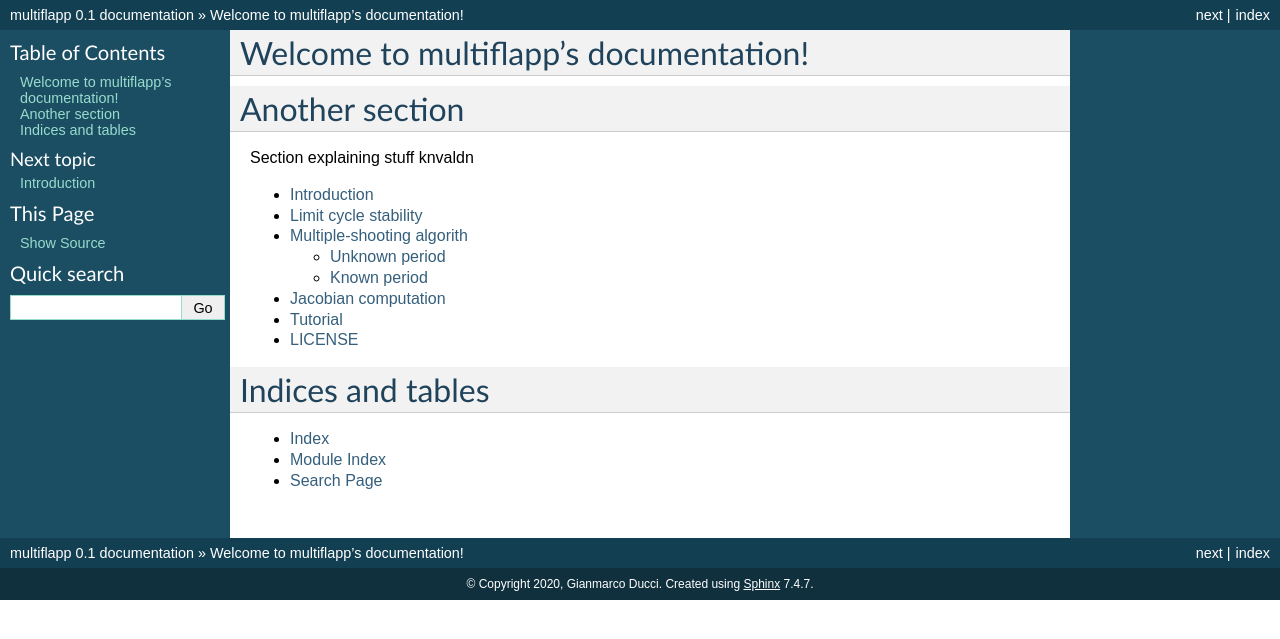
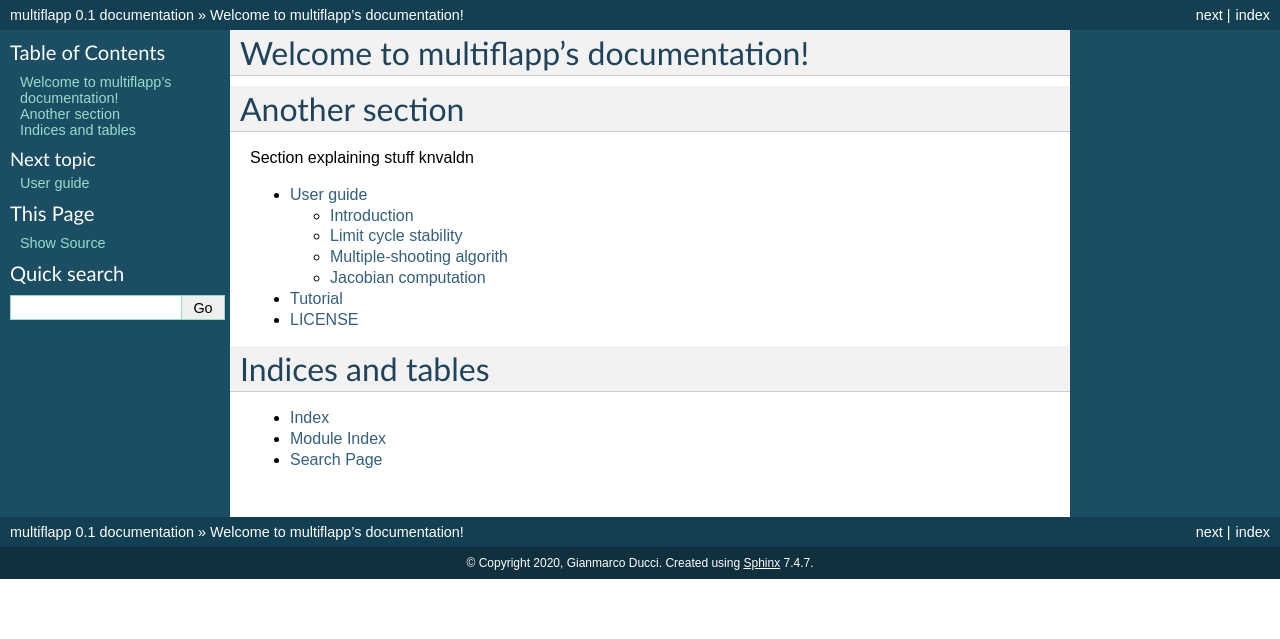
Before and after one commit to vortexlab-uclouvain/multiflap, a Sphinx documentation site: the page built from docs/index.rst, in a window 1280 px wide. Shown: the top 639 px of the page. Built offline with Sphinx 7.4.7, drawn with Linux system fonts in a browser that asks for light colours.

```diff
--- a/docs/index.rst
+++ b/docs/index.rst
@@ -9,7 +9,7 @@ Section explaining stuff knvaldn
 .. toctree::
    :maxdepth: 2
 
-   overview
+   user_guide
    tutorial
    license
 
--- /dev/null
+++ b/docs/user_guide.rst
@@ -0,0 +1,7 @@
+User guide
+==========
+
+.. toctree::
+   :maxdepth: 2
+
+   multiflap_guide
```
Also changed, not shown: docs/multiflap_guide.rst (renamed from docs/overview.rst), 12 other files.
